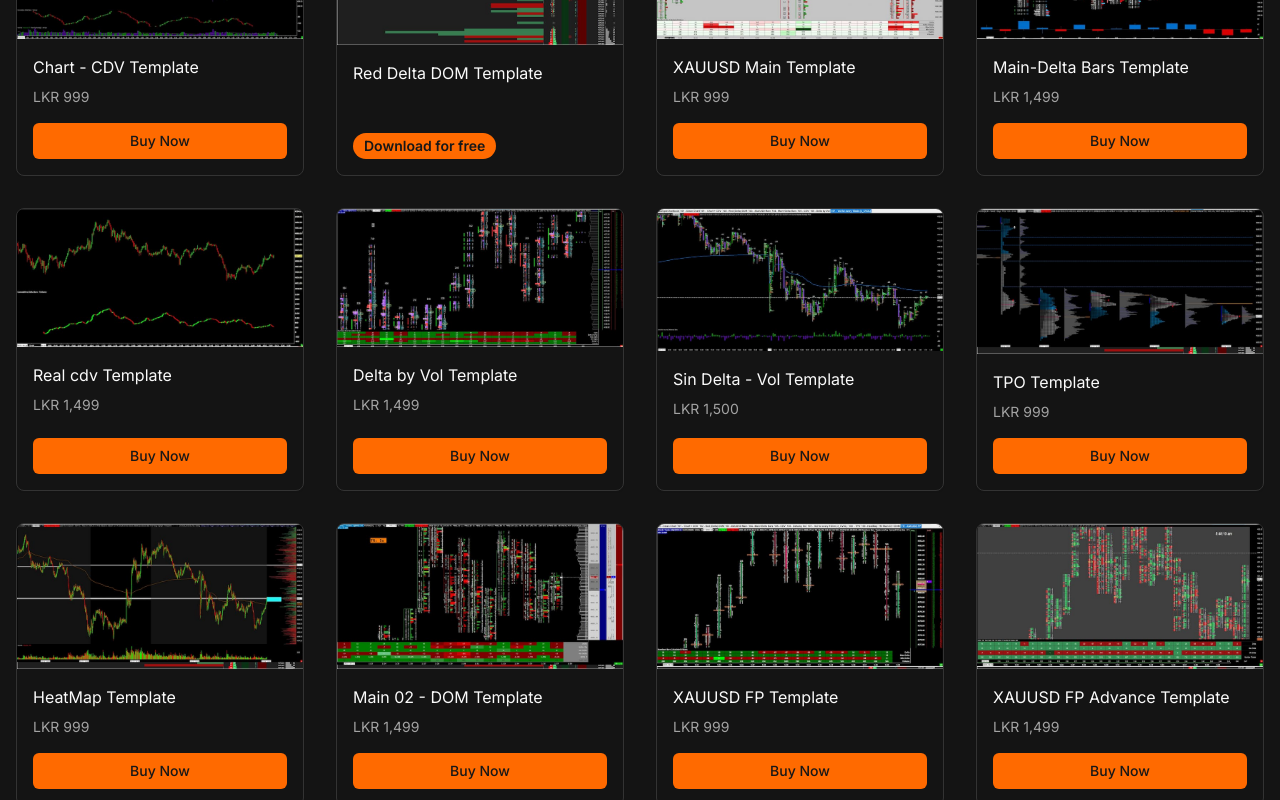
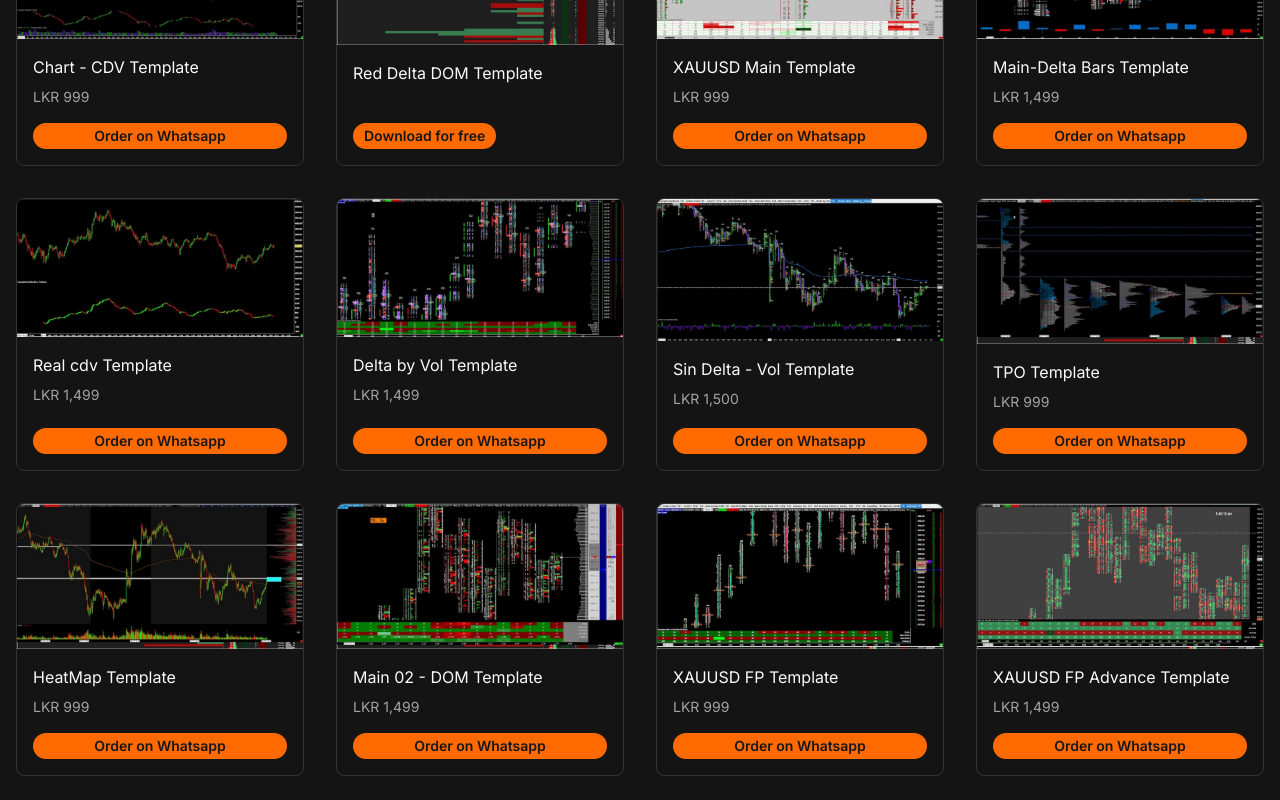
Before and after one commit to samithw/darktweb, a Next.js app: page / in a window 1280 px wide. Shown: the part 4060-4860 px from the top of the page. Built offline with nearby package versions, Linux system fonts and the light colour scheme.

Commit message:
Change the buy now button size to match download for free button, instea

```diff
--- a/src/components/page/template-card.tsx
+++ b/src/components/page/template-card.tsx
@@ -1,7 +1,7 @@
 import Image from 'next/image';
 import Link from 'next/link';
 import { Card, CardContent, CardDescription } from '@/components/ui/card';
-import { Badge, badgeVariants } from '@/components/ui/badge';
+import { badgeVariants } from '@/components/ui/badge';
 import { Button } from '@/components/ui/button';
 import { cn } from '@/lib/utils';
 
@@ -58,11 +58,9 @@ export default function TemplateCard({
                 {price}
               </Link>
             ) : (
-                <Button asChild size="sm" className="w-full">
-                    <Link href={whatsappUrl} target="_blank" rel="noopener noreferrer">
-                        Buy Now
-                    </Link>
-                </Button>
+                <Link href={whatsappUrl} target="_blank" rel="noopener noreferrer" className={cn(badgeVariants({ variant: 'default' }), 'text-sm w-full justify-center')}>
+                    Order on Whatsapp
+                </Link>
             )}
           </div>
         </div>
```
